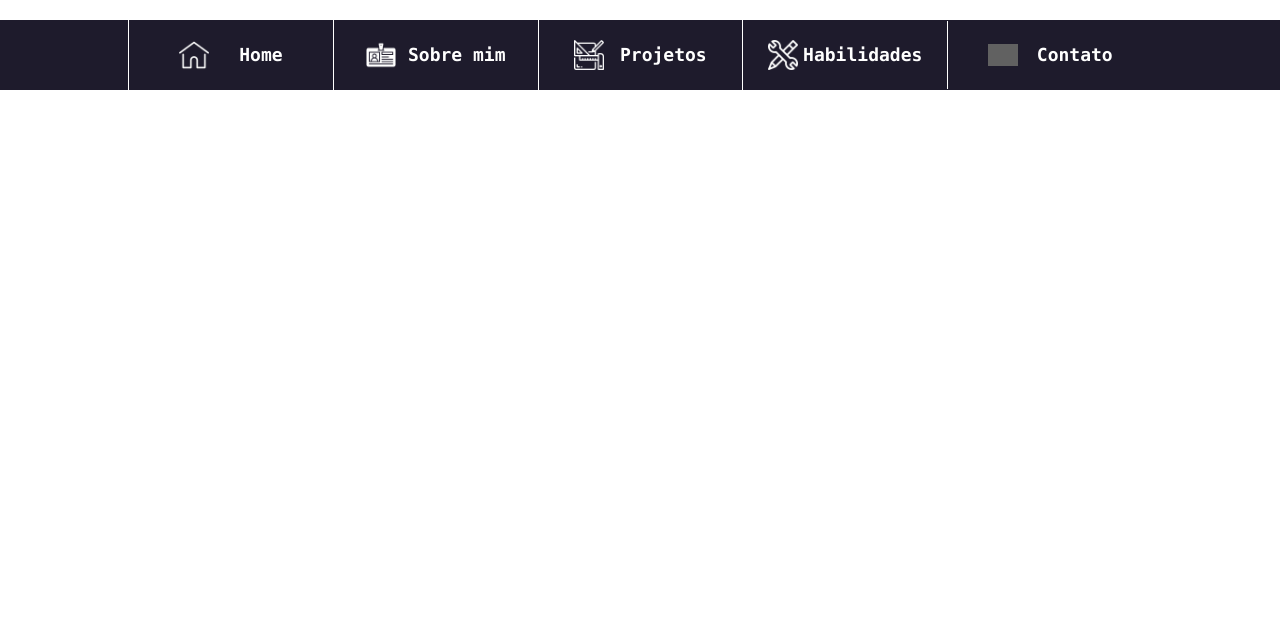
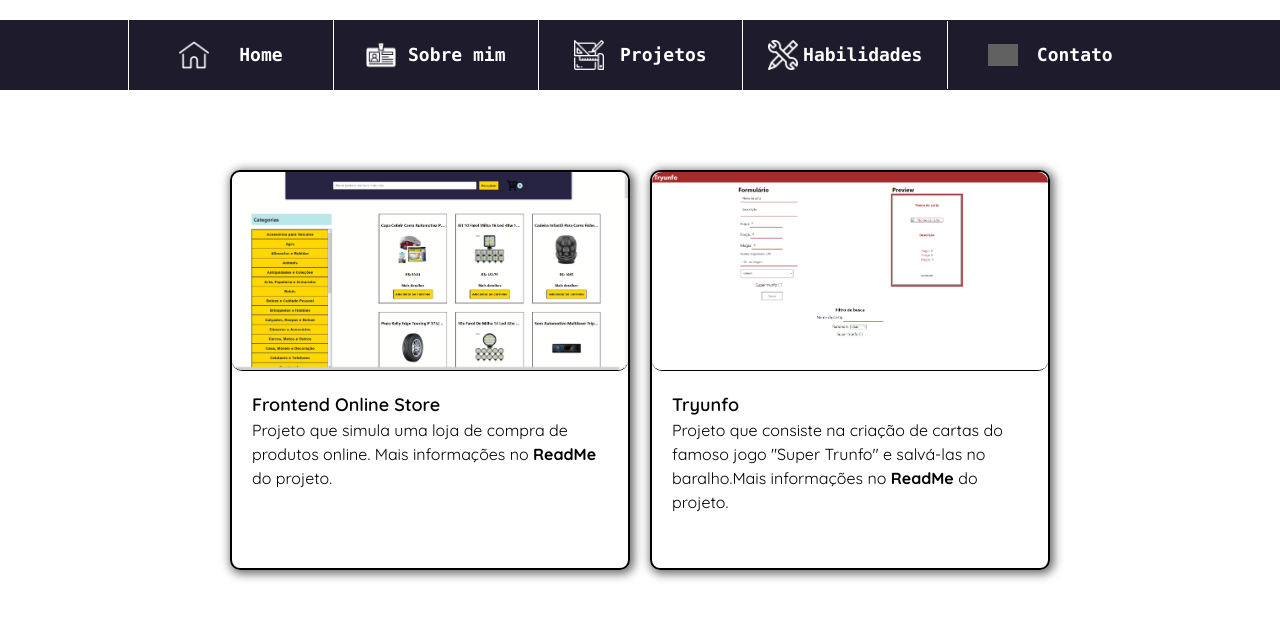
Before and after one commit to hektho/hektho-github.io, a React (Create React App) app in the folder portfolio-web/: page /projetos in a window 1280 px wide. Shown: the top 618 px of the page. Built offline with nearby package versions, Linux system fonts and the light colour scheme; grey boxes are pictures that could not be loaded.

Commit message:
adicionando projetos

```diff
--- a/portfolio-web/src/componentes/Habilidades.js
+++ b/portfolio-web/src/componentes/Habilidades.js
@@ -4,7 +4,6 @@ import Header from './Header'
 import './Habilidades.css';
 
 export default function Habilidades() {
-
 	const stacks = [
 		{url: 'https://cdn.jsdelivr.net/gh/devicons/devicon/icons/css3/css3-original-wordmark.svg',	name: 'CSS3'},
 		{url: 'https://cdn.jsdelivr.net/gh/devicons/devicon/icons/javascript/javascript-original.svg', 	name: 'JavaScript'},
@@ -15,7 +14,8 @@ export default function Habilidades() {
 		{url: 'https://cdn.jsdelivr.net/gh/devicons/devicon/icons/redux/redux-original.svg', name: 'Redux'},
 		{url: 'https://cdn.jsdelivr.net/gh/devicons/devicon/icons/nodejs/nodejs-original.svg', name: 'NodeJS'},
 		{url: 'https://cdn.jsdelivr.net/gh/devicons/devicon/icons/mysql/mysql-original.svg', name:'MySQL'}
-	]
+	];
+
 	return (
 		<div className='main-container'>
 			<Header />
--- /dev/null
+++ b/portfolio-web/src/paginas/Projetos.css
@@ -0,0 +1,7 @@
+.main-projetos {
+    display: flex;
+    justify-content: center;
+    align-items: center;
+    width: 100vw;
+    height: 75vh;
+}
--- a/portfolio-web/src/paginas/Projetos.js
+++ b/portfolio-web/src/paginas/Projetos.js
@@ -1,8 +1,38 @@
 import React from "react";
 import Header from "../componentes/Header";
+import FrontendImage from '../imagens/frontend-online-store-image.png';
+import TryunfoImage from '../imagens/tryunfo-image.png';
+import CardProjetos from "./cardProjetos";
+
+import './Projetos.css';
 
 export default function Projetos() {
-    return (
-        <Header />
-    );
+  const projetos = [
+    { url: 'https://frontend-online-store-hektho.vercel.app/',
+      name: 'Frontend Online Store',
+      img: FrontendImage,
+      detalhes: {
+        descricao: 'Projeto que simula uma loja de compra de produtos online. ',
+        github: 'https://github.com/hektho/Frontend-Online-Store',
+      }
+    },
+    { url: 'https://tryunfo-hektho.vercel.app/',
+      name: 'Tryunfo',
+      img: TryunfoImage,
+      detalhes: {
+        descricao: 'Projeto que consiste na criação de cartas do famoso jogo "Super Trunfo" e salvá-las no baralho.',
+        github: 'https://github.com/hektho/Tryunfo',
+    }}
+  ]
+  return (
+    <div>
+      <Header />
+      <section className="main-projetos">
+        {projetos.map(({ url, name, img, detalhes }) => (
+          <CardProjetos img={ img } url={ url } name={ name } detalhes={ detalhes } />
+        ))}
+      </section>
+
+    </div>
+  );
 }
--- /dev/null
+++ b/portfolio-web/src/paginas/cardProjetos.css
@@ -0,0 +1,33 @@
+.main-card-projetos {
+    margin: 10px;
+    border-radius: 10px;
+    border: 2px solid black;
+    width: 400px;
+    height: 400px;
+    box-shadow: 2px 2px 10px 2px rgb(109, 109, 109);
+    transition: 1s;
+}
+
+.img-card {
+    border-radius: 10px;
+    border-bottom: 1px solid black;
+
+}
+
+.main-card-projetos:hover {
+    width: 500px;
+    height: 420px;
+}
+
+.description-card {
+    padding: 20px;
+    width: 400px;
+    display: flex;
+    flex-direction: column;
+    flex-wrap: wrap;
+}
+
+.name-project {
+    font-size: 18px;
+    font-weight: 600;
+}
--- /dev/null
+++ b/portfolio-web/src/paginas/cardProjetos.js
@@ -0,0 +1,26 @@
+import React from "react";
+import './cardProjetos.css';
+
+export default function cardProjetos({ img, name, url, detalhes }) {
+  console.log(detalhes);
+  return (
+    <div className="main-card-projetos">
+      <a href={ url } target='_blank' rel='noreferrer'>
+        <img className='img-card' src={ img } alt={`Imagem do projeto: ${name}`} />
+      </a>
+        <div className="description-card">
+          <span className="name-project"> { name } </span>
+          <p>
+            {detalhes.descricao}
+            Mais informações no
+            <a href={ detalhes.github } target='_blank' rel="noreferrer">
+              {' '}
+              <strong> ReadMe </strong>
+              {' '}
+            </a>
+            do projeto.
+          </p>
+        </div>
+    </div>
+  )
+}
```
Also changed, not shown: portfolio-web/src/paginas/Habilidades.js (deleted, +0 -8 lines), portfolio-web/src/imagens/frontend-online-store-image.png (added), portfolio-web/src/imagens/tryunfo-image.png (added).
